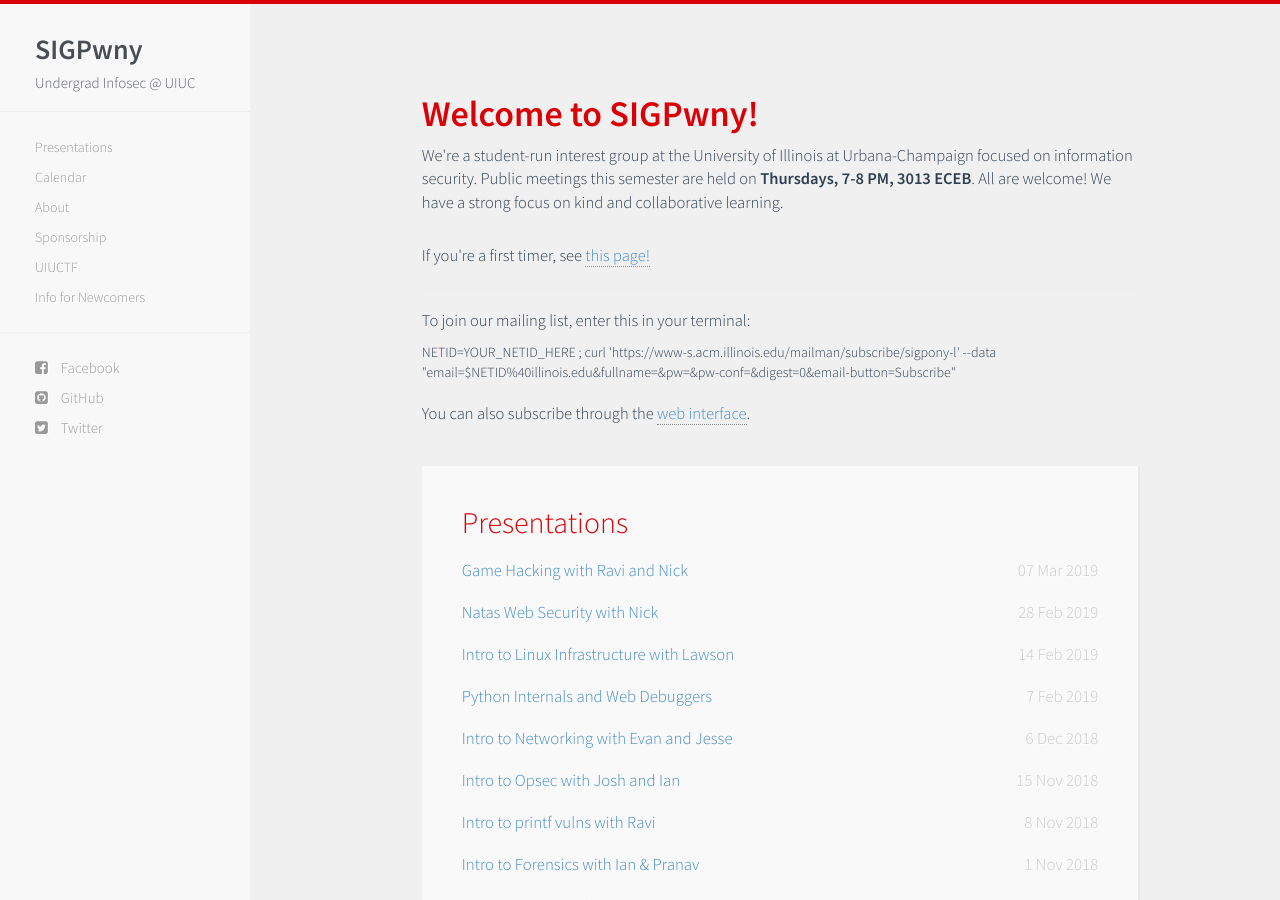
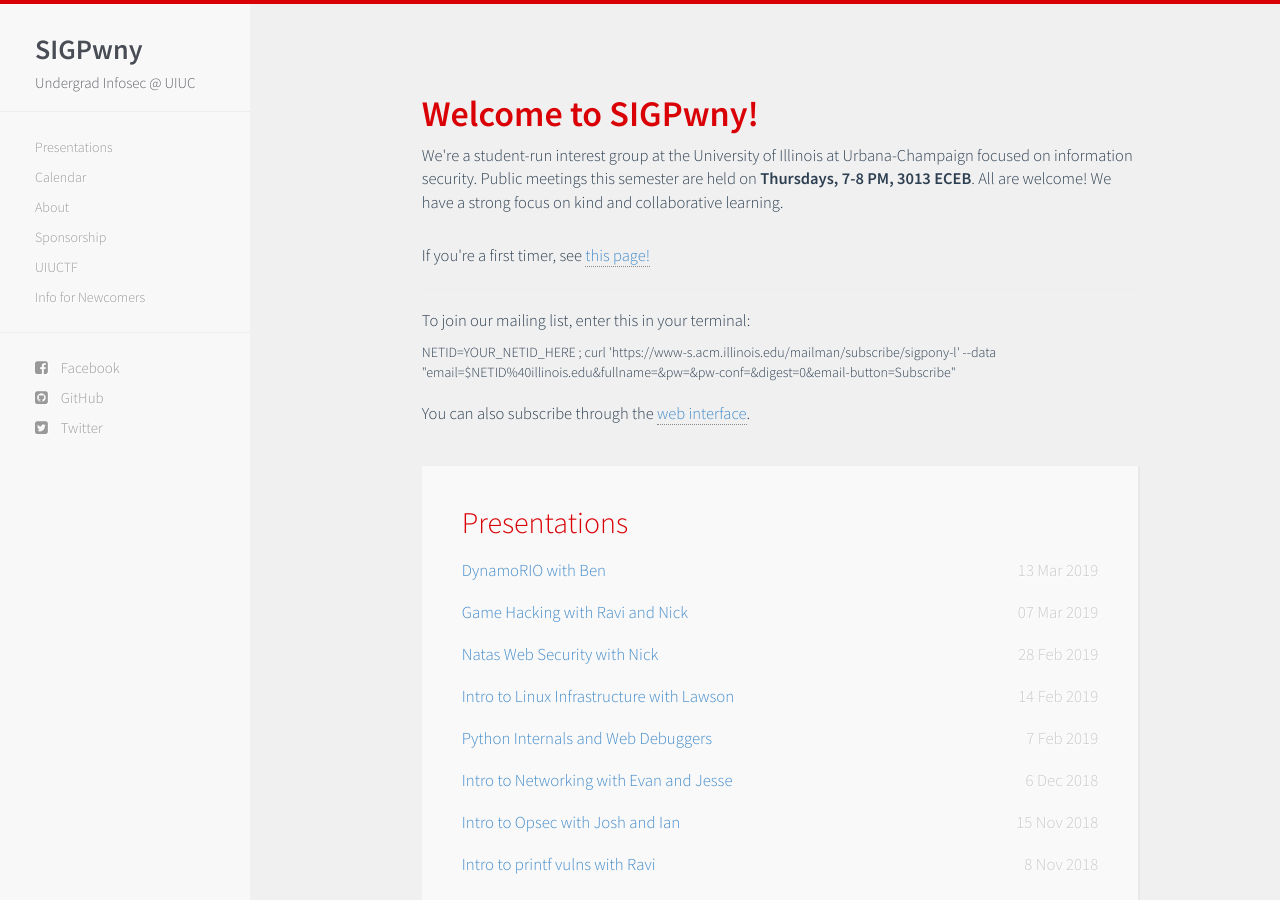
Before and after one commit to sigpwny/sigpwny.github.io-archive, a Jekyll site: the page built from index.html, in a window 1280 px wide and 900 px high. Built offline with Jekyll 4.4.1, drawn with Linux system fonts in a browser that asks for light colours; nearby versions of some CDN libraries.

Commit message:
Update presentations.html

```diff
--- a/_includes/presentations.html
+++ b/_includes/presentations.html
@@ -15,9 +15,14 @@
 
     <!-- new member task: add all of these -->
     <li><span>
+        <a href="https://drive.google.com/open?id=1qTYClj78ijU9e2R06vbs7ujchqjPsa2y">DynamoRIO with Ben</a>
+        <time class="pull-right post-list">13 Mar 2019</time>
+    </span></li>
+    <li><span>
         <a href="https://docs.google.com/presentation/d/1Sg3zWHWptDcDbwtdwhmKz2z79nAsHMB_-0Eizr5rGhU/edit#slide=id.g51e44fd43a_0_203">Game Hacking with Ravi and Nick</a>
         <time class="pull-right post-list">07 Mar 2019</time>
     </span></li>
+
     <li><span>
         <a href="https://docs.google.com/presentation/d/15dAvCSUB_4NEyqEUtumOJYVFgF2ugYmGhhsRywCs7ko/edit?usp=sharing">Natas Web Security with Nick</a>
         <time class="pull-right post-list">28 Feb 2019</time>
```
